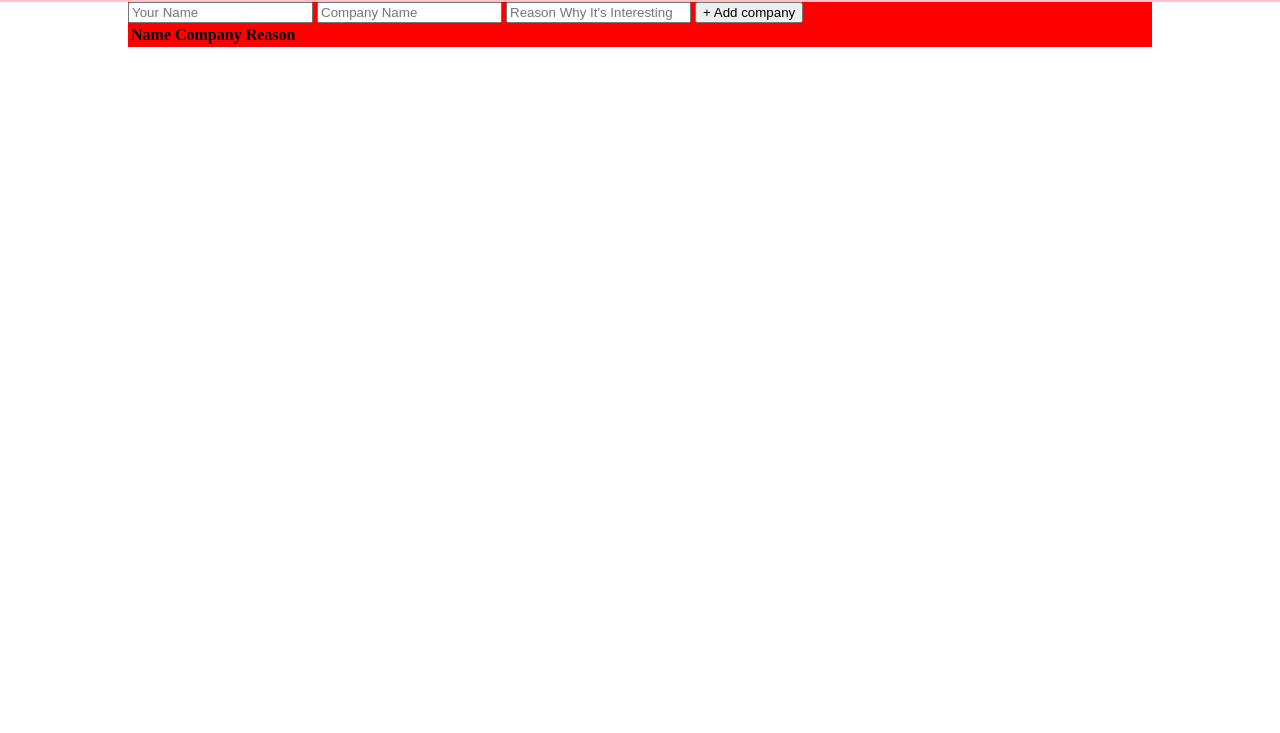
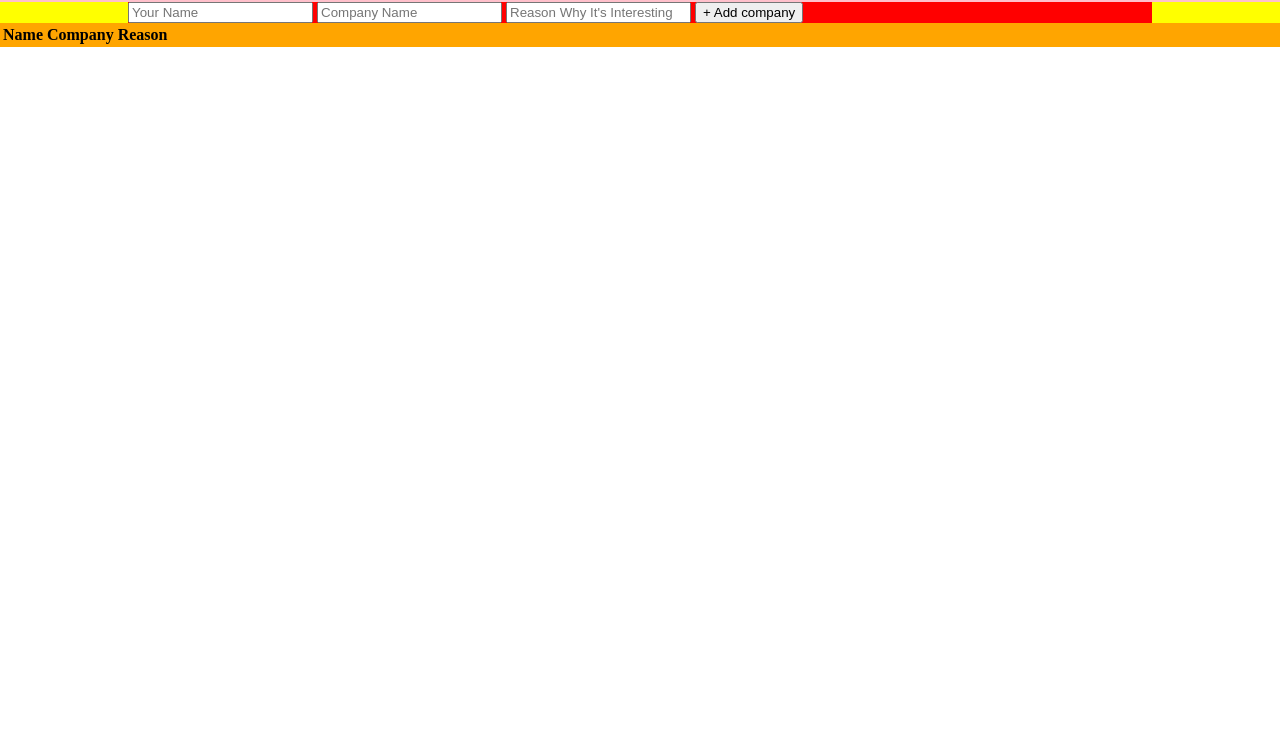
Before and after one commit to FAC10/week-6-jajascript, a website: page public/index.html in a window 1280 px wide. Shown: the part 67-800 px from the top of the page. Drawn offline with Linux system fonts and the light colour scheme; no server answers.

Commit message:
split page into two sections, one for form and another for results
relates #42

```diff
--- a/public/index.html
+++ b/public/index.html
@@ -8,6 +8,7 @@
   <body>
     <header><h1>App Name Here</h1></header>
 
+    <section class="companies-form-input">
     <div class="page-container">
       <form class="form" action="/create-company" method="post">
         <input type="text" name="name" value="" placeholder="Your Name" list="dropdown">
@@ -33,6 +34,9 @@
         <input type="text" name="reason" value="" placeholder="Reason Why It's Interesting">
         <button type="submit" name="button">+ Add company</button>
       </form>
+    </section>
+
+    <section class="companies-results-table">
       <div class="table-container">
            <table id="companies-table">
              <tr>
@@ -42,7 +46,8 @@
              </tr>
            </table>
       </div>
-    </div>
+    </section>
+  </div>
 
   <script type="text/javascript" src="./main.js"></script>
   </body>
--- a/public/styles.css
+++ b/public/styles.css
@@ -43,3 +43,14 @@ header {
     width: 80%;
   }
 }
+
+
+/* Section 1: Form Input */
+.companies-form-input {
+  background: yellow;
+}
+
+/* Section 1: Form Input */
+.companies-results-table {
+  background: orange;
+}
```
